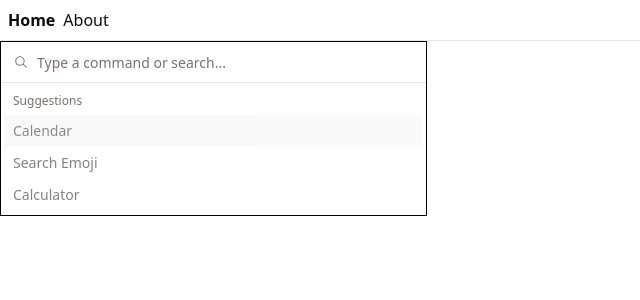
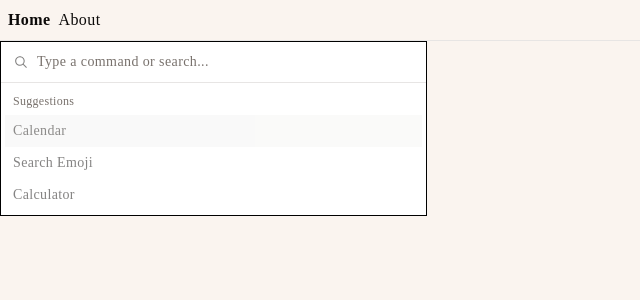
Before and after one commit to sebastiaan-dev/haiki, a React (Vite) app in the folder frontend/: page / in a window 1280 px wide. Shown: the top 300 px of the page, without its empty margins (0-640 px from the left). Built offline with nearby package versions, Linux system fonts and the light colour scheme.

Commit message:
added typografy

```diff
--- a/frontend/src/index.css
+++ b/frontend/src/index.css
@@ -4,7 +4,7 @@
 
 @layer base {
   :root {
-    --background: 0 0% 100%;
+    --background: 25 54% 96%;
     --foreground: 20 14.3% 4.1%;
     --card: 0 0% 100%;
     --card-foreground: 20 14.3% 4.1%;
@@ -50,8 +50,19 @@
 }
 
 @layer base {
+  @font-face {
+    font-family: "DraftingMono";
+    font-style: bold;
+    font-weight: 400;
+    font-display: swap;
+    src: url(/fonts/DraftingMono-ExtraLight.ttf) format("ttf");
+  }
+}
+
+@layer base {
   * {
     @apply border-border;
+    @apply font-DraftingMono font-medium tracking-wide;
   }
   body {
     @apply bg-background text-foreground;
--- a/frontend/tailwind.config.js
+++ b/frontend/tailwind.config.js
@@ -16,6 +16,10 @@ module.exports = {
         "2xl": "1400px",
       },
     },
+    fontFamily: {
+      DraftingMono: ["DrafringMono"],
+    },
+
     extend: {
       colors: {
         border: "hsl(var(--border))",
```
Also changed, not shown: frontend/public/fonts/DraftingMono-ExtraLight.ttf (added).
